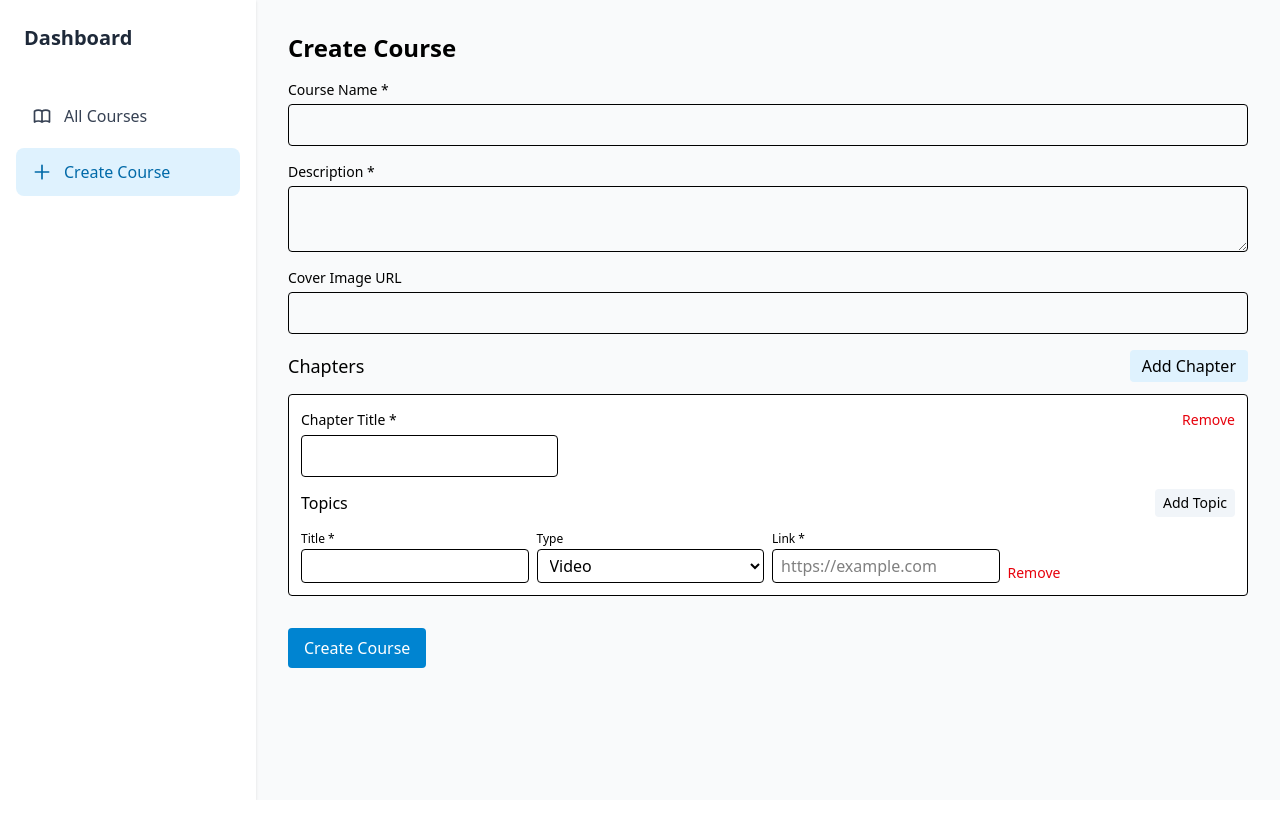
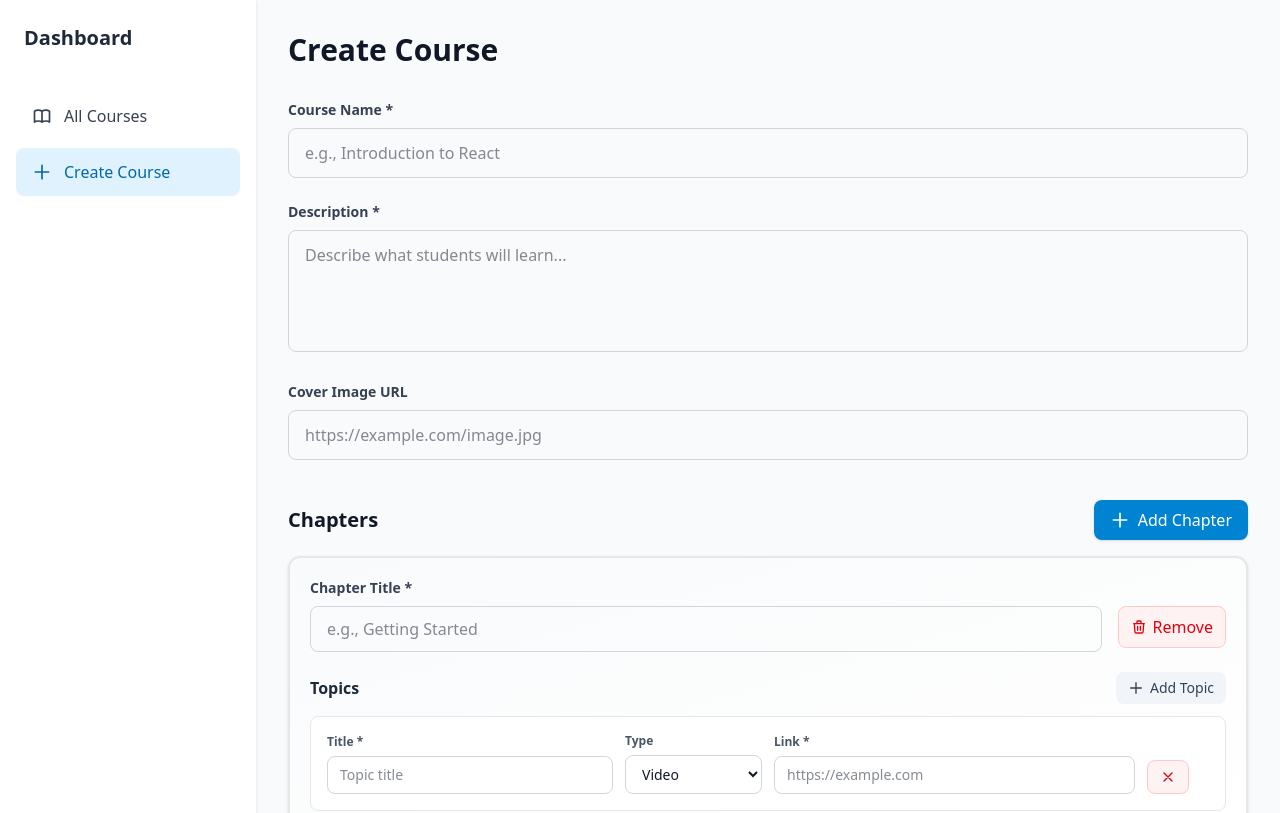
Before and after one commit to anzilabdulhakkim/course-builder-mini-cms, a React (Vite) app: page /create in a window 1280 px wide. Shown: the top 813 px of the page. Built offline with nearby package versions, Linux system fonts and the light colour scheme.

Commit message:
feat: enhance form UI with modern design patterns

```diff
--- a/src/Pages/CourseForm.jsx
+++ b/src/Pages/CourseForm.jsx
@@ -82,51 +82,71 @@ export default function CourseForm() {
   }
 
   return (
-    <div>
-      <h1 className="text-2xl font-semibold mb-4">
+    <div className="max-w-5xl mx-auto">
+      <h1 className="text-3xl font-bold mb-8 text-gray-900">
         {edit ? 'Edit Course' : 'Create Course'}
       </h1>
-      <form onSubmit={onSubmit} className="space-y-4">
+
+      <form onSubmit={onSubmit} className="space-y-6">
         <div>
-          <label className="block text-sm font-medium">Course Name *</label>
+          <label className="block text-sm font-semibold text-gray-700 mb-2">
+            Course Name *
+          </label>
           <input
             required
             value={form.name}
             onChange={e => updateField('name', e.target.value)}
-            className="mt-1 block w-full border rounded px-3 py-2"
+            className="w-full border border-gray-300 rounded-lg px-4 py-3 text-gray-900 focus:outline-none focus:ring-2 focus:ring-sky-500 focus:border-transparent transition-shadow"
+            placeholder="e.g., Introduction to React"
           />
         </div>
         <div>
-          <label className="block text-sm font-medium">Description *</label>
+          <label className="block text-sm font-semibold text-gray-700 mb-2">Description *</label>
           <textarea
             required
             value={form.description}
             onChange={e => updateField('description', e.target.value)}
-            className="mt-1 block w-full border rounded px-3 py-2"
+            rows={4}
+            className="w-full border border-gray-300 rounded-lg px-4 py-3 text-gray-900 focus:outline-none focus:ring-2 focus:ring-sky-500 focus:border-transparent transition-shadow resize-none"
+            placeholder="Describe what students will learn..."
           />
         </div>
         <div>
-          <label className="block text-sm font-medium">Cover Image URL</label>
+          <label className="block text-sm font-semibold text-gray-700 mb-2">Cover Image URL</label>
           <input
             value={form.cover}
             onChange={e => updateField('cover', e.target.value)}
-            className="mt-1 block w-full border rounded px-3 py-2"
+            className="w-full border border-gray-300 rounded-lg px-4 py-3 text-gray-900 focus:outline-none focus:ring-2 focus:ring-sky-500 focus:border-transparent transition-shadow"
+            placeholder="https://example.com/image.jpg"
           />
         </div>
 
-        <div>
-          <div className="flex items-center justify-between">
-            <h2 className="text-lg font-medium">Chapters</h2>
+        <div className="pt-4">
+          <div className="flex items-center justify-between mb-4">
+            <h2 className="text-xl font-semibold text-gray-900">Chapters</h2>
             <button
               type="button"
               onClick={addChapter}
-              className="px-3 py-1 bg-sky-100 rounded"
+              className="inline-flex items-center gap-2 px-4 py-2 bg-sky-600 hover:bg-sky-700 text-white font-medium rounded-lg transition-colors shadow-sm"
             >
+              <svg
+                className="w-5 h-5"
+                fill="none"
+                stroke="currentColor"
+                viewBox="0 0 24 24"
+              >
+                <path
+                  strokeLinecap="round"
+                  strokeLinejoin="round"
+                  strokeWidth={2}
+                  d="M12 4v16m8-8H4"
+                />
+              </svg>
               Add Chapter
             </button>
           </div>
 
-          <div className="space-y-4 mt-3">
+          <div className="space-y-4">
             {form.chapters.map((ch, idx) => (
               <ChapterEditor
                 key={ch.id}
@@ -141,12 +161,19 @@ export default function CourseForm() {
           </div>
         </div>
 
-        <div className="pt-4">
+        <div className="pt-6 border-t flex gap-3">
           <button
             type="submit"
-            className="px-4 py-2 bg-sky-600 text-white rounded"
+            className="px-6 py-3 bg-sky-600 hover:bg-sky-700 text-white font-semibold rounded-lg transition-colors shadow-md hover:shadow-lg"
           >
             {edit ? 'Save Changes' : 'Create Course'}
+          </button>
+          <button
+            type="button"
+            onClick={() => navigate('/')}
+            className="px-6 py-3 bg-gray-200 hover:bg-gray-300 text-gray-700 font-semibold rounded-lg transition-colors"
+          >
+            Cancel
           </button>
         </div>
       </form>
--- a/src/components/ChapterEditor.jsx
+++ b/src/components/ChapterEditor.jsx
@@ -4,43 +4,69 @@ export default function ChapterEditor({ chapter, idx, updateField, removeChapter
     const chapterPath = `chapters.${idx}`;
 
     return (
-      <div className="border rounded p-3 bg-white">
-        <div className="flex justify-between items-start">
-          <div>
-            <label className="text-sm font-medium">Chapter Title *</label>
+      <div className="border-2 border-gray-200 rounded-xl p-5 bg-linear-to-br from-gray-50 to-white shadow-sm hover:shadow-md transition-shadow">
+        <div className="flex justify-between items-start gap-4 mb-4">
+          <div className="flex-1">
+            <label className="block text-sm font-semibold text-gray-700 mb-2">Chapter Title *</label>
             <input
               required
               value={chapter.title}
               onChange={e =>
                 updateField(`${chapterPath}.title`, e.target.value)
               }
-              className="mt-1 block w-full border rounded px-3 py-2"
+              className="w-full border border-gray-300 rounded-lg px-4 py-2.5 text-gray-900 focus:outline-none focus:ring-2 focus:ring-sky-500 focus:border-transparent transition-shadow"
+              placeholder="e.g., Getting Started"
             />
           </div>
 
-          <div className="ml-3">
           <button
             type="button"
             onClick={() => removeChapter(idx)}
-              className="text-sm text-red-600"
+            className="mt-7 inline-flex items-center gap-1.5 px-3 py-2 bg-red-50 hover:bg-red-100 text-red-600 font-medium rounded-lg transition-colors border border-red-200"
           >
+            <svg
+              className="w-4 h-4"
+              fill="none"
+              stroke="currentColor"
+              viewBox="0 0 24 24"
+            >
+              <path
+                strokeLinecap="round"
+                strokeLinejoin="round"
+                strokeWidth={2}
+                d="M19 7l-.867 12.142A2 2 0 0116.138 21H7.862a2 2 0 01-1.995-1.858L5 7m5 4v6m4-6v6m1-10V4a1 1 0 00-1-1h-4a1 1 0 00-1 1v3M4 7h16"
+              />
+            </svg>
             Remove
           </button>
         </div>
-        </div>
 
-        <div className="mt-3 space-y-2">
+        <div className="mt-5 space-y-3">
           <div className="flex items-center justify-between">
-            <h3 className="font-medium">Topics</h3>
+            <h3 className="font-semibold text-gray-800">Topics</h3>
             <button
               type="button"
               onClick={() => addTopic(idx)}
-              className="px-2 py-1 bg-slate-100 rounded text-sm"
+              className="inline-flex items-center gap-1.5 px-3 py-1.5 bg-slate-100 hover:bg-slate-200 text-slate-700 font-medium rounded-lg transition-colors text-sm"
             >
+              <svg
+                className="w-4 h-4"
+                fill="none"
+                stroke="currentColor"
+                viewBox="0 0 24 24"
+              >
+                <path
+                  strokeLinecap="round"
+                  strokeLinejoin="round"
+                  strokeWidth={2}
+                  d="M12 4v16m8-8H4"
+                />
+              </svg>
               Add Topic
             </button>
           </div>
 
+          <div className="space-y-3">
             {chapter.topics.map((t, ti) => (
               <TopicRow
                 key={t.id}
@@ -52,6 +78,7 @@ export default function ChapterEditor({ chapter, idx, updateField, removeChapter
             ))}
           </div>
         </div>
+      </div>
     );
 
 
--- a/src/components/TopicRow.jsx
+++ b/src/components/TopicRow.jsx
@@ -1,46 +1,63 @@
 export default function TopicRow({ topic, pathPrefix, updateField, removeTopic }) {
     return (
-      <div className="grid grid-cols-1 md:grid-cols-4 gap-2 items-end">
-        <div>
-          <label className="text-xs">Title *</label>
+      <div className="grid grid-cols-1 md:grid-cols-12 gap-3 items-end p-4 bg-white border border-gray-200 rounded-lg hover:border-gray-300 transition-colors">
+        <div className="md:col-span-4">
+          <label className="block text-xs font-semibold text-gray-600 mb-1.5">Title *</label>
           <input
             required
             value={topic.title}
             onChange={e => updateField(`${pathPrefix}.title`, e.target.value)}
-            className="block w-full border rounded px-2 py-1"
+            className="w-full border border-gray-300 rounded-lg px-3 py-2 text-sm text-gray-900 focus:outline-none focus:ring-2 focus:ring-sky-500 focus:border-transparent transition-shadow"
+            placeholder="Topic title"
           />
         </div>
 
-        <div>
-          <label className="text-xs">Type</label>
+        <div className="md:col-span-2">
+          <label className="block text-xs font-semibold text-gray-600 mb-1.5">Type</label>
           <select
             value={topic.type}
             onChange={e => updateField(`${pathPrefix}.type`, e.target.value)}
-            className="block w-full border rounded px-2 py-1"
+            className="w-full border border-gray-300 rounded-lg px-3 py-2 text-sm text-gray-900 focus:outline-none focus:ring-2 focus:ring-sky-500 focus:border-transparent transition-shadow bg-white"
           >
             <option value="video">Video</option>
             <option value="reading">Reading</option>
           </select>
         </div>
 
-      <div className="md:col-span-1">
-        <label className="text-xs">Link *</label>
+      <div className="md:col-span-5">
+        <label className="block text-xs font-semibold text-gray-600 mb-1.5">Link *</label>
         <input
           required
           value={topic.link}
           onChange={e => updateField(`${pathPrefix}.link`, e.target.value)}
-          className="block w-full border rounded px-2 py-1"
+          className="w-full border border-gray-300 rounded-lg px-3 py-2 text-sm text-gray-900 focus:outline-none focus:ring-2 focus:ring-sky-500 focus:border-transparent transition-shadow"
           placeholder="https://example.com"
         />
       </div>
 
-        <div className="flex items-center">
+        <div className="md:col-span-1 flex items-center">
           <button
             type="button"
             onClick={removeTopic}
-            className="text-sm text-red-600"
+            className="w-full md:w-auto inline-flex items-center justify-center gap-1 px-3 py-2 bg-red-50 hover:bg-red-100 text-red-600 font-medium rounded-lg transition-colors text-sm border border-red-200"
+            title="Remove topic"
           >
+          <svg
+            className="w-4 h-4"
+            fill="none"
+            stroke="currentColor"
+            viewBox="0 0 24 24"
+          >
+            <path
+              strokeLinecap="round"
+              strokeLinejoin="round"
+              strokeWidth={2}
+              d="M6 18L18 6M6 6l12 12"
+            />
+          </svg>
+          <span className="md:hidden">
             Remove
+            </span>
           </button>
         </div>
       </div>
```
Lines whose indentation alone changed are shown as unchanged.
